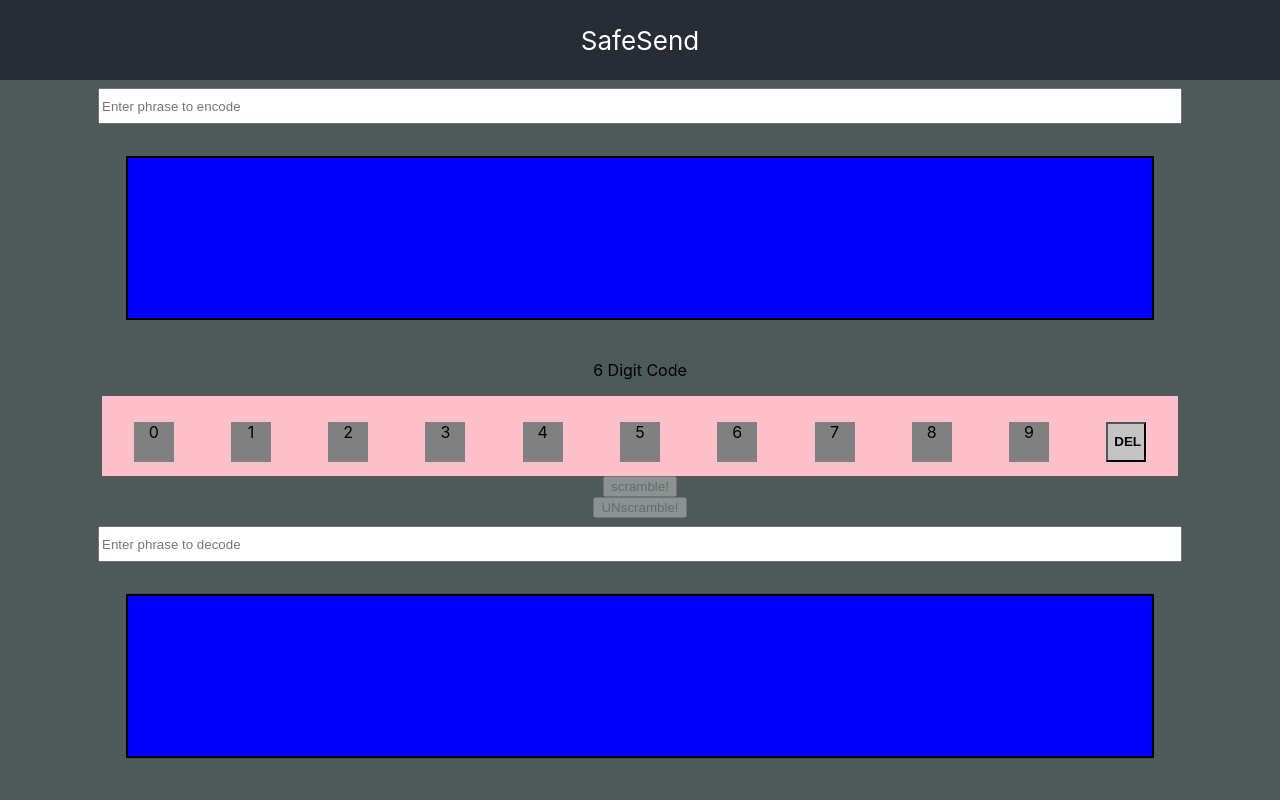
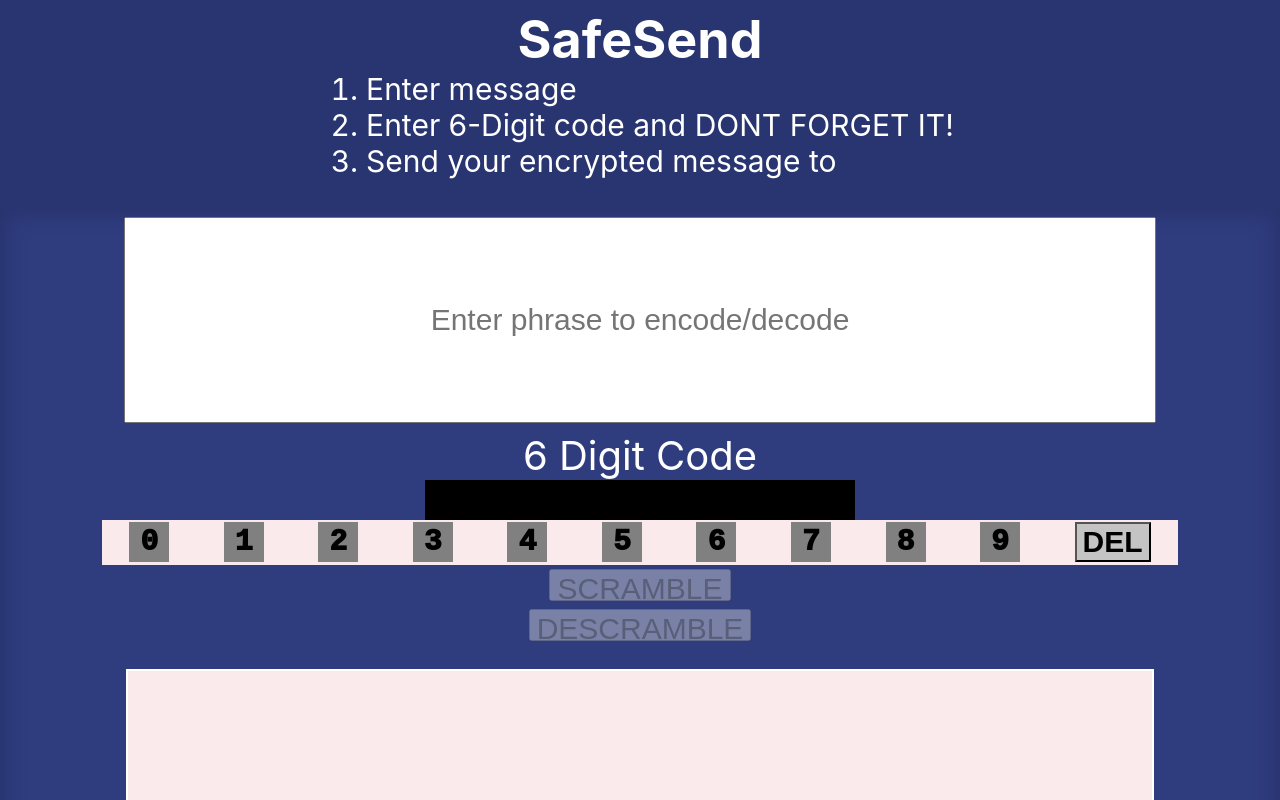
Before and after one commit to ashvv1/safesend, a React (Create React App) app: page / in a window 1280 px wide. Built offline with nearby package versions, Linux system fonts and the light colour scheme.

Commit message:
improved gui and scambling logic

```diff
--- a/src/App.css
+++ b/src/App.css
@@ -3,6 +3,12 @@
   width: 100vw;
   height: 100vh;
   position: fixed;
+  background-color: #2F3C7E;
+}
+
+h1{
+  margin-bottom: 0;
+  margin-top: 1vh;
 }
 
 .App-logo {
@@ -20,55 +26,76 @@
 }
 
 .text-input {
+  text-align: center;
   margin: 1vh;
-  height: 30px;
-  width: 100%;
+  font-size: 30px;
+  height: 200px;
+  width: 80vw;
 }
 
 .text-preview {
   height: 20vh;
   width: 80vw;
-  background-color: blue;
+  background-color: #FBEAEB;;
   margin: 3vh;
-  color: white;
-  border: 2px solid black;
+  margin-bottom: 0;
+  color: #2F3C7E;
+  border: 2px solid white;
   white-space: normal;
   display: block;
   word-break:break-word;
+  font-size: 40px;
+  overflow-y: auto;
 }
 
 .code-preview {
-  background-color: grey;
+  background-color: rgb(0, 0, 0);
   color: white;
-  width: 100%;
+  font-size: 50px;
+  width: 40%;
+  font-family: 'Courier New', Courier, monospace;
+  height: 5vh;
 }
 
 .App-header {
-  background-color: #282c34;
+  background-color:  #26316898;
   display: flex;
-  height: 10vh;
+  height: auto;
   flex-direction: column;
   align-items: center;
   justify-content: center;
   font-size: calc(10px + 2vmin);
-  color: white;
+  color:  white;
 }
 
 .code-input {
-  height: 10vh;
+  height: auto;
   width: 100%;
-  background-color: pink;
+  background-color:  #FBEAEB;
   display: flex;
   flex-direction: row;
+  justify-content: space-around;
   flex-wrap: wrap;
-  justify-content: space-evenly;
+}
+
+ol{
+  text-align: start;
+  margin-top: 0;
+  font-size: 30px;
+}
+
+.label{
+  color: white;
+  font-size: 40px;
+  margin: 0;
 }
 
 .App-body {
   height: 100%;
   width: 100%;
   display: flex;
-  background-color: rgb(77, 90, 89);
+  background-color: #2F3C7E;
+  box-shadow:#263168cb inset 0px 0 20px 5px;
   flex-direction: column;
   align-items: center;
 }
@@ -78,14 +105,29 @@
   width: 5vh;
   height: 5vh;
   text-align: center;
-  margin: 2vw;
+  margin: .3vh;
+  display: flex;
+  flex-shrink: 3;
+  justify-content: center;
+  align-items: center;
+  font-weight: 1000;
+  font-size: 30px;
+  font-family: 'Courier New', Courier, monospace;
 }
 
 .backbutton {
   background-color: rgb(196, 196, 196);
-  width: 5vh;
+  width: auto;
   height: 5vh;
   font-weight: 800;
   text-align: center;
-  margin: 2vw;
+  margin: .3vh;
 }
+
+button {
+  width: auto;
+  margin: .5vh;
+  height: 4vh;
+  font-size: 30px;
+  font-weight: 500;
+}
--- a/src/App.js
+++ b/src/App.js
@@ -10,10 +10,30 @@ function App() {
 
   const switchChars = (q, text) => {
     const oldText = text;
-    oldText.replace('a', 'q');
+    if(q===0){
+      oldText.replace('a', 'q');
     oldText.replace('q', 'a');
+    }else{
     oldText.replace('l', '9');
     oldText.replace('9', 'l');
+  }
+    const newText = oldText;
+    return (newText);
+  }
+
+  const switchCharsTwo = (q, text) => {
+    const oldText = text;
+    if(q===0){
+      oldText.replace('n', 'm');
+    oldText.replace('y', '.');
+    oldText.replace('5', '3');
+    oldText.replace('t', 'r');
+    }else{
+      oldText.replace('m', 'n');
+      oldText.replace('.', 'y');
+      oldText.replace('3', '5');
+      oldText.replace('r', 't');
+    }
     const newText = oldText;
     return (newText);
   }
@@ -165,7 +185,7 @@ function App() {
       },
     "9":
       (q, text) => {
-        return shiftByCode(q, text);
+        return switchCharsTwo(q, text);
       },
   }
 
@@ -206,25 +226,28 @@ function App() {
   return (
     <div className="App">
       <header className="App-header">
-        SafeSend
+        <h1>SafeSend</h1>
+        <ol>
+          <li>Enter message</li>
+          <li>Enter 6-Digit code and DONT FORGET IT!</li>
+          <li>Send your encrypted message to </li>
+        </ol>
       </header>
       <div className="App-body">
         <div className="input-container">
-          <input className="text-input" ref={textOut} onChange={e => changeText(e)} placeholder="Enter phrase to encode" />
-          <div className="text-preview">{mytext}</div>
-          <p>6 Digit Code</p>
+          <input className="text-input" ref={textOut} onChange={e => changeText(e)} placeholder="Enter phrase to encode/decode" />
+          <p className="label">6 Digit Code</p>
+          <div className="code-preview">{mycode}</div>
           <div className="code-input">
-
             {[...Array(10)].map((n, i) =>
               <span key={"button" + i} className="code-number" onClick={e => addCode(e)}>{i}</span>
             )}
             <button className="backbutton" onClick={e => backSpace(e)}>DEL</button>
 
           </div>
-          <button onClick={scrambleText} disabled={mycode.length !== 6}>scramble!</button>
-          <button onClick={unscrambleText} disabled={mycode.length !== 6}>UNscramble!</button>
-          <input className="text-input" placeholder="Enter phrase to decode" />
-          <div className="code-preview">{mycode}</div>
+          <button onClick={scrambleText} disabled={mycode.length !== 6}>SCRAMBLE</button>
+          <button onClick={unscrambleText} disabled={mycode.length !== 6}>DESCRAMBLE</button>
+
           <div className="text-preview">{scrambledtext}</div>
         </div>
 
```
